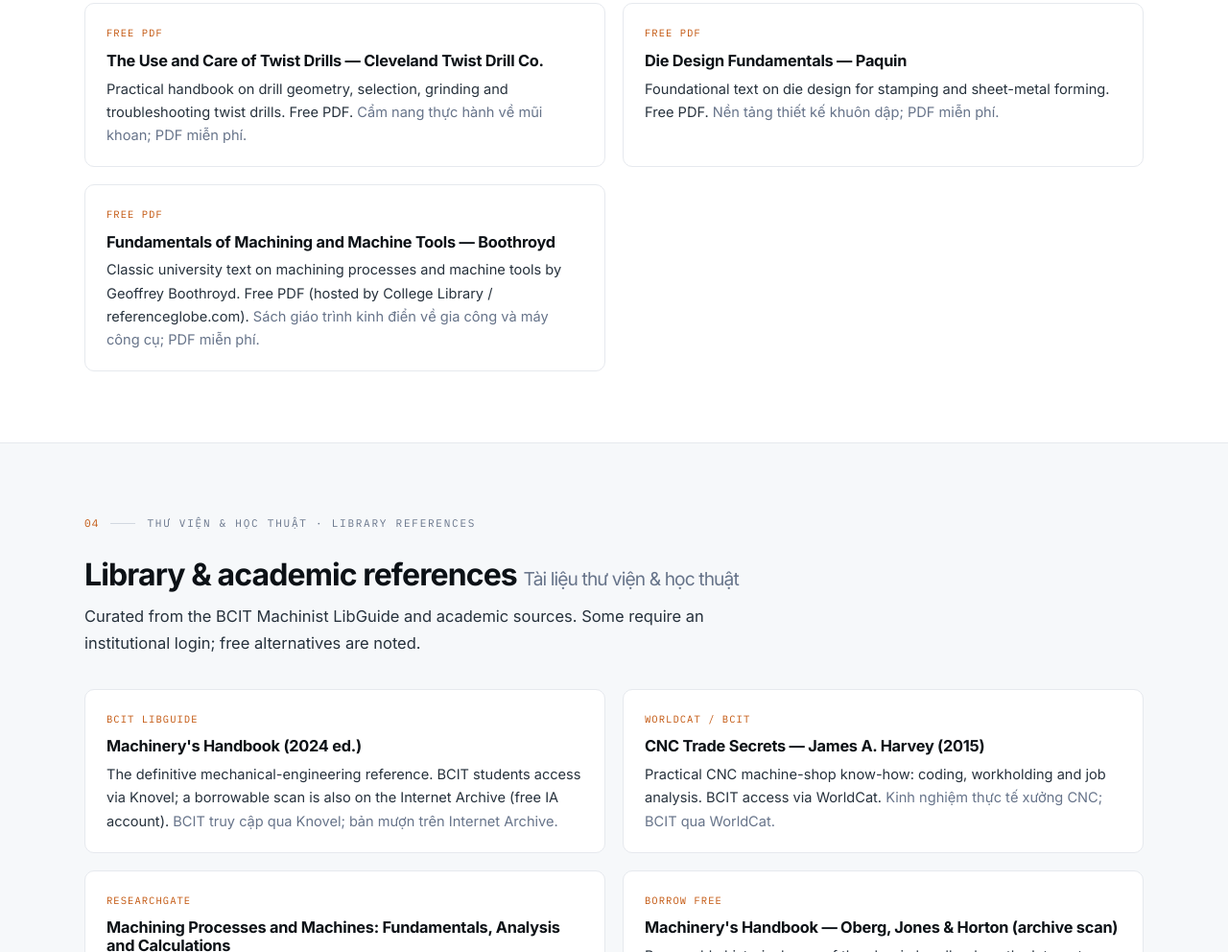
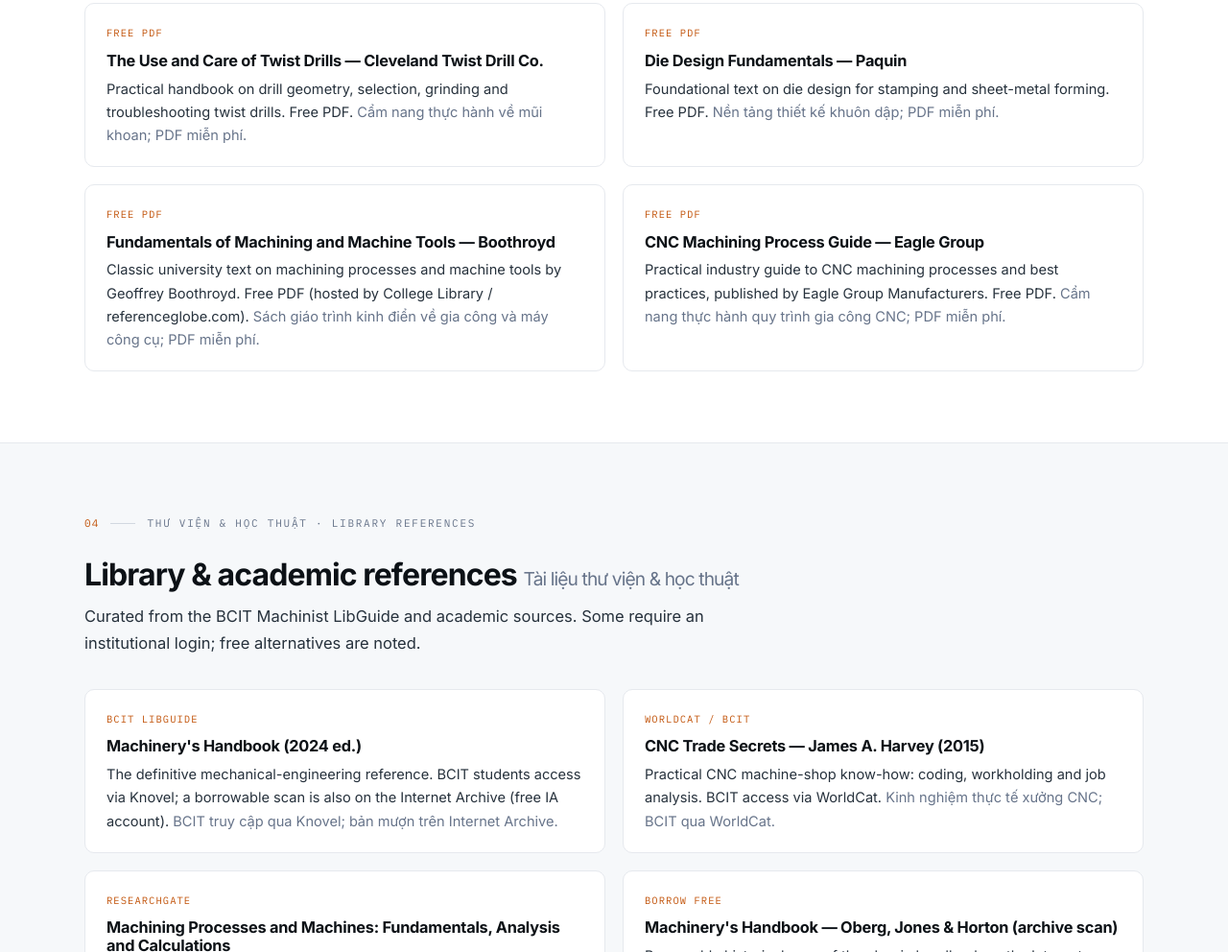
Before and after one commit to machine-ctm/machine-ctm.github.io, a plain HTML site: page books/index.html in a window 1280 px wide. Shown: the part 2464-3456 px from the top of the page at 96% size. Drawn offline with Linux system fonts and the light colour scheme.

Commit message:
Add Eagle Group 'CNC Machining Process Guide' free PDF to bilingual Library

```diff
--- a/books/index.html
+++ b/books/index.html
@@ -200,6 +200,11 @@
           <h3>Fundamentals of Machining and Machine Tools — Boothroyd</h3>
           <p>Classic university text on machining processes and machine tools by Geoffrey Boothroyd. Free PDF (hosted by College Library / referenceglobe.com). <span class="dim">Sách giáo trình kinh điển về gia công và máy công cụ; PDF miễn phí.</span></p>
         </a>
+        <a class="card" href="https://blog.eaglegroupmanufacturers.com/hubfs/CNC%20-%20Machining%20Process%20Guide%20-%201-28-2020-C.pdf" target="_blank" rel="noopener">
+          <span class="n">FREE PDF</span>
+          <h3>CNC Machining Process Guide — Eagle Group</h3>
+          <p>Practical industry guide to CNC machining processes and best practices, published by Eagle Group Manufacturers. Free PDF. <span class="dim">Cẩm nang thực hành quy trình gia công CNC; PDF miễn phí.</span></p>
+        </a>
       </div>
     </div>
   </section>
```
Also changed, not shown: vi/books/index.html (+5 -0 lines), 1 other file.
